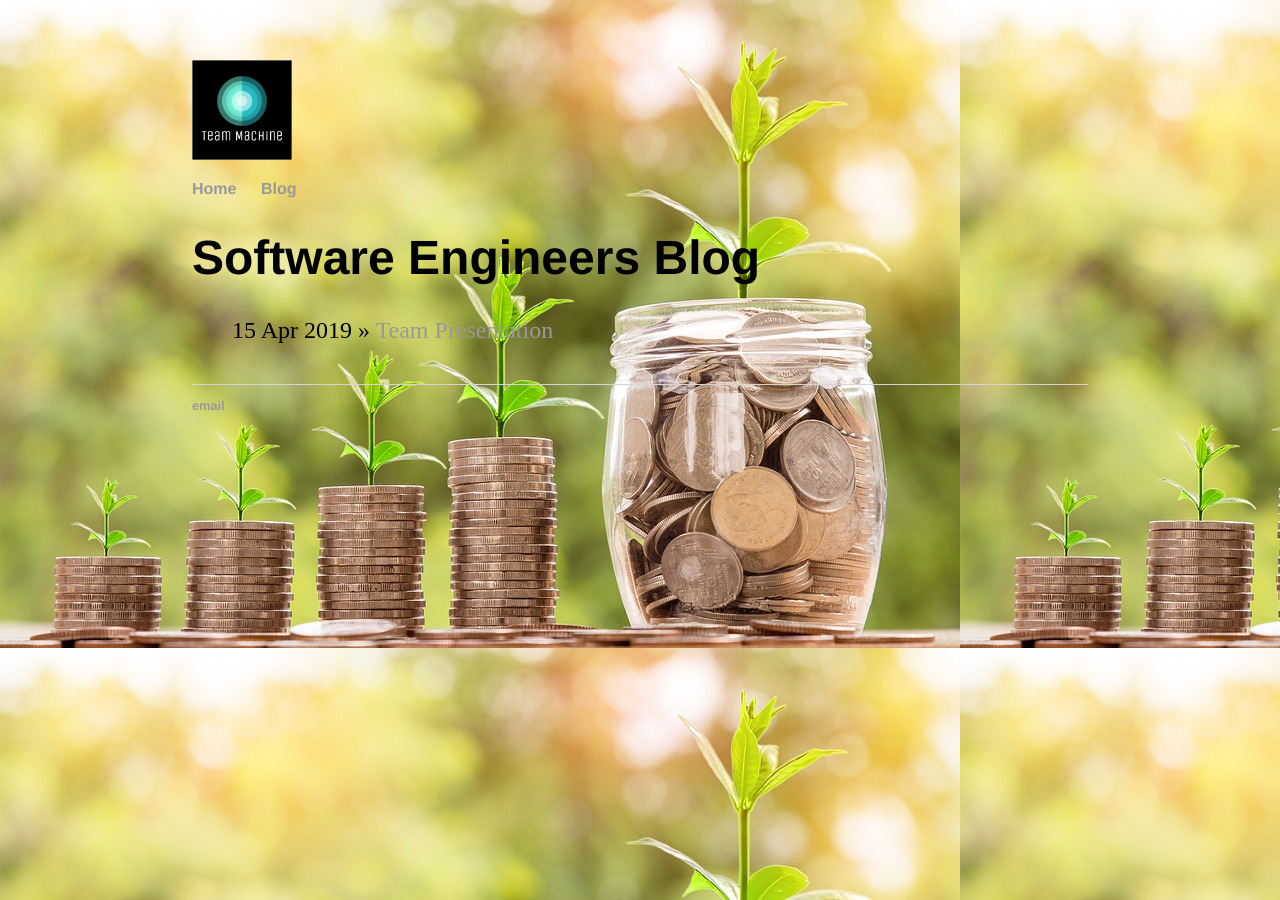
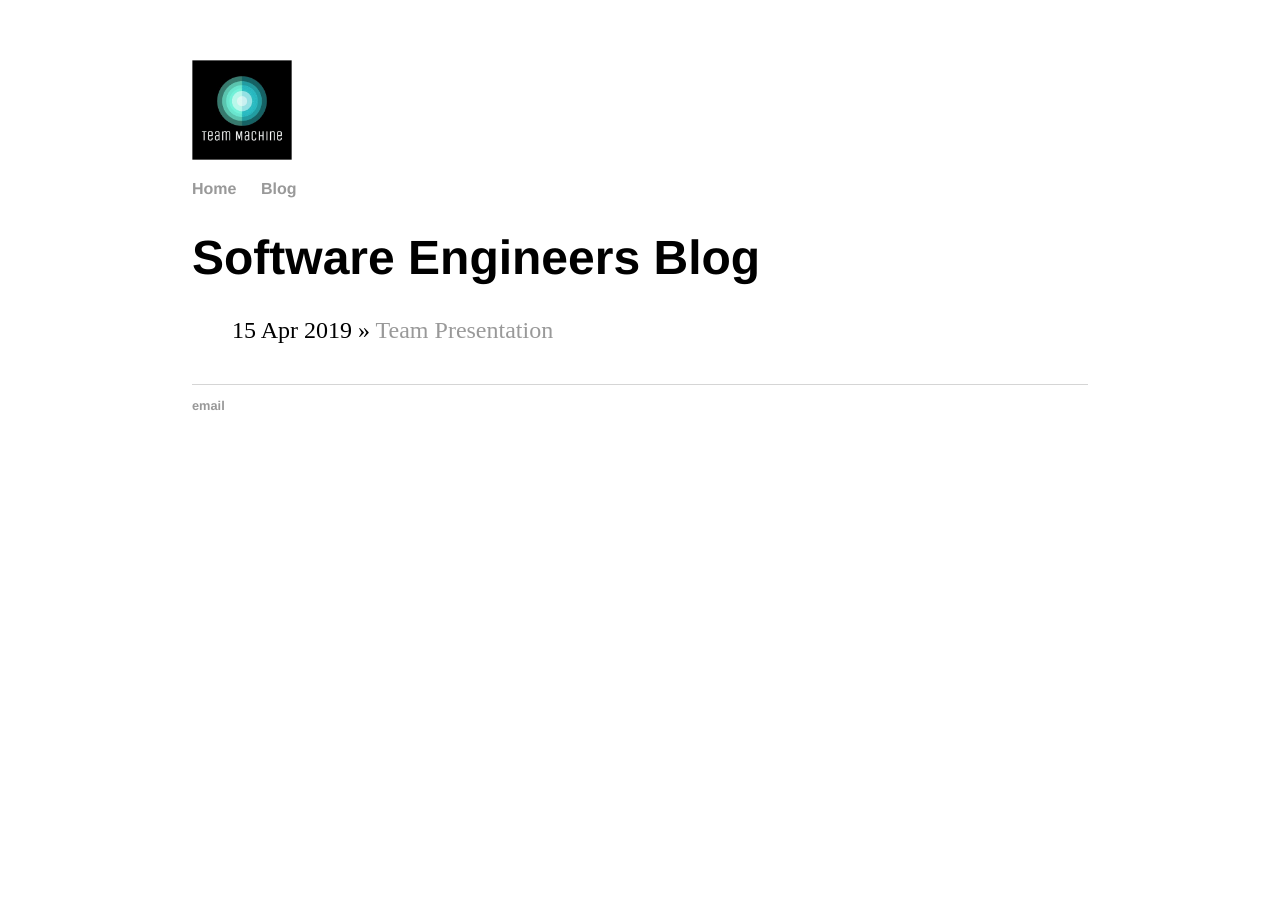
Before and after one commit to DBSE-teaching/isee2019-TeamMachine, a Jekyll site: the page built from docs/blog/index.html, in a window 1280 px wide. Built offline with Jekyll 4.4.1, drawn with Linux system fonts in a browser that asks for light colours; a file with an impossible date is left out.

Commit message:
Update index.html

```diff
--- a/docs/blog/index.html
+++ b/docs/blog/index.html
@@ -4,7 +4,7 @@ title: <span>Software Engineers</span> Blog
 ---
 	<h1>{{ page.title }}</h1>
 	<ul class="posts">
-		<body background="{{site.baseurl}}//images/B1.jpg">
+
 
 	  {% for post in site.posts %}
 	    <li><span>{{ post.date | date_to_string }}</span> » <a href="{{ site.baseurl }}{{ post.url }}" title="{{ post.title }}">{{ post.title }}</a></li>
```
